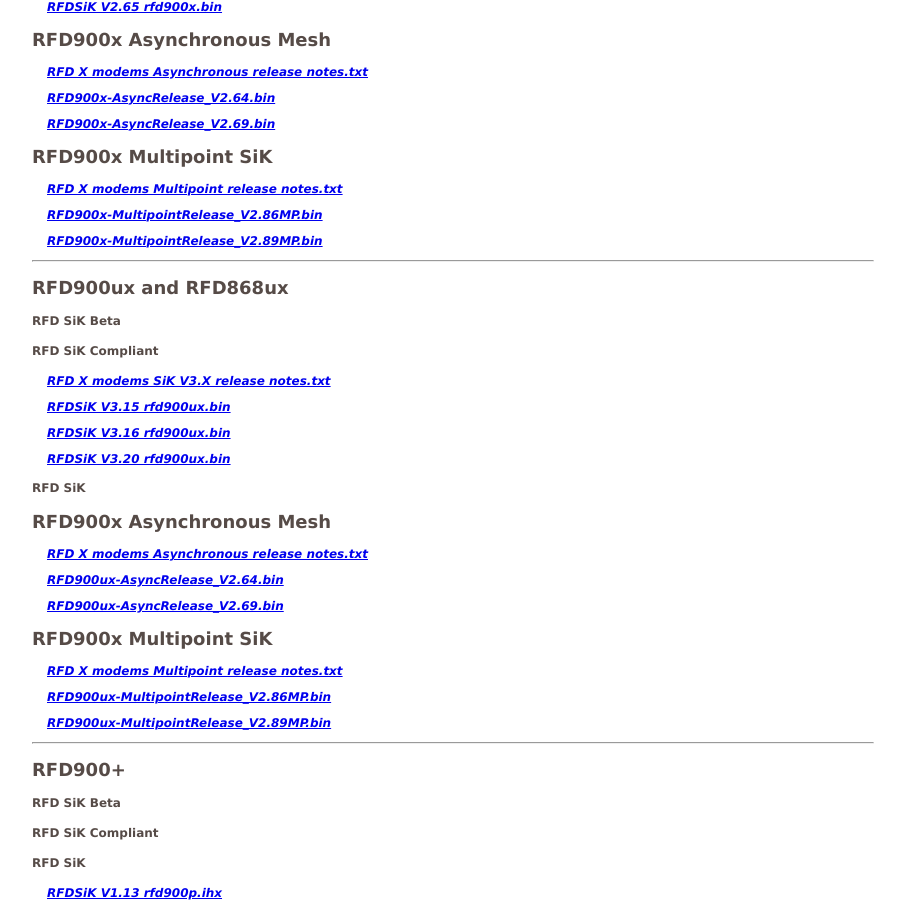
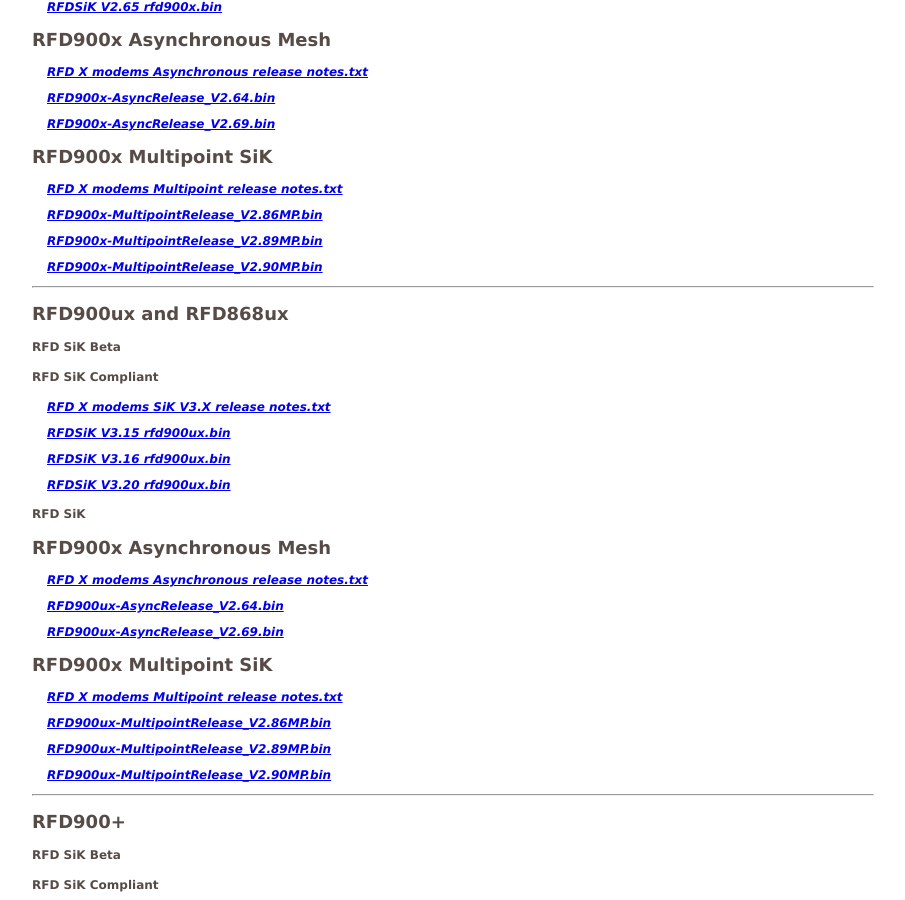
Before and after one commit to RFDesign/rfdesign.github.io, a Jekyll site: the page built from firmware.html, in a window 1280 px wide and 900 px high, scrolled down 498 px. Shown: the whole window, without its empty margins (176-1081 px from the left). Built offline with Jekyll 4.4.1, drawn with Linux system fonts in a browser that asks for light colours.

Commit message:
Update firmware.yml

```diff
--- a/_data/firmware.yml
+++ b/_data/firmware.yml
@@ -27,6 +27,7 @@
      #   - file: RFD900x-MultipointRelease_V2.75MP.bin
         - file: RFD900x-MultipointRelease_V2.86MP.bin
         - file: RFD900x-MultipointRelease_V2.89MP.bin
+        - file: RFD900x-MultipointRelease_V2.90MP.bin
 
 - modems:
     heading: RFD900ux and RFD868ux
@@ -44,6 +45,7 @@
         - file: RFD X modems Multipoint release notes.txt
         - file: RFD900ux-MultipointRelease_V2.86MP.bin
         - file: RFD900ux-MultipointRelease_V2.89MP.bin
+        - file: RFD900ux-MultipointRelease_V2.90MP.bin
 
 
 - modems:
```
